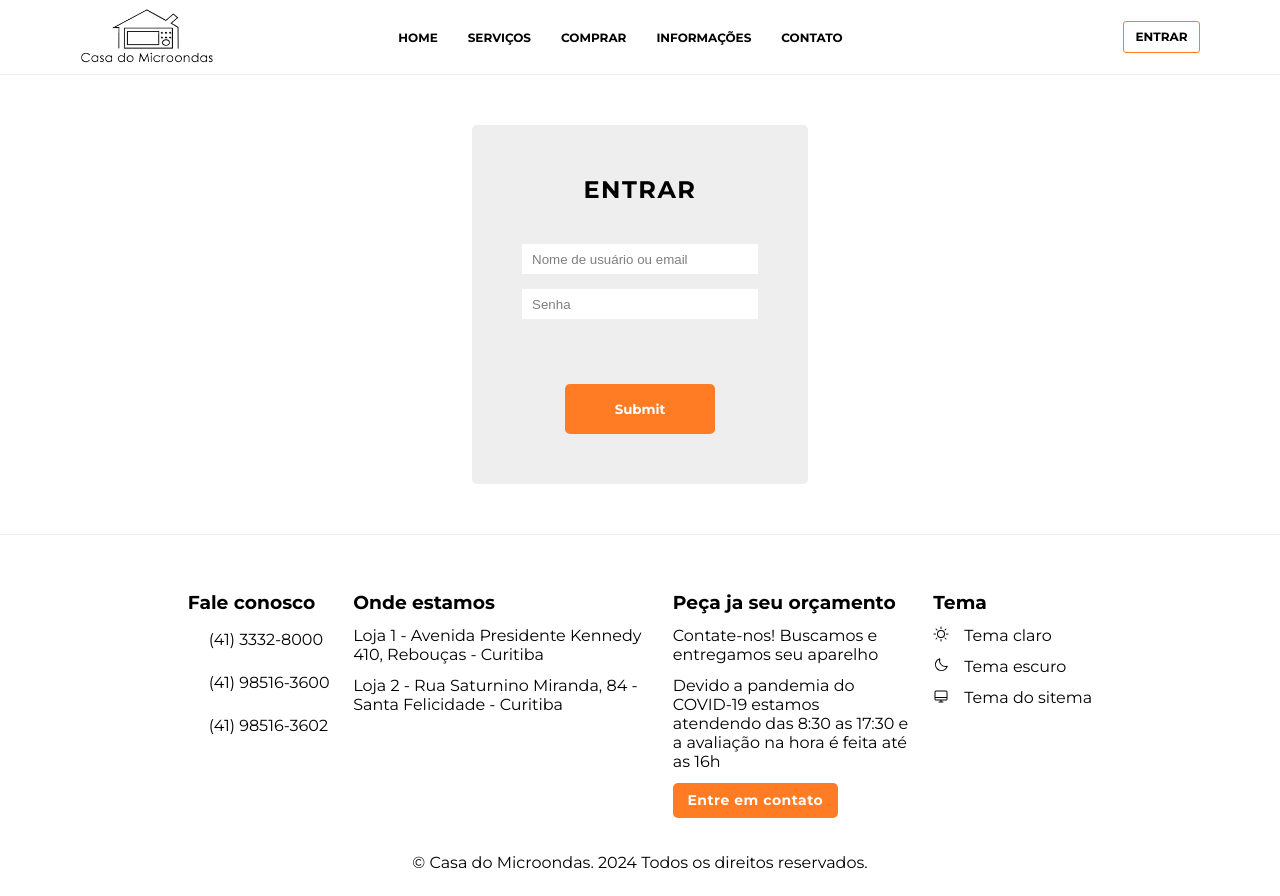
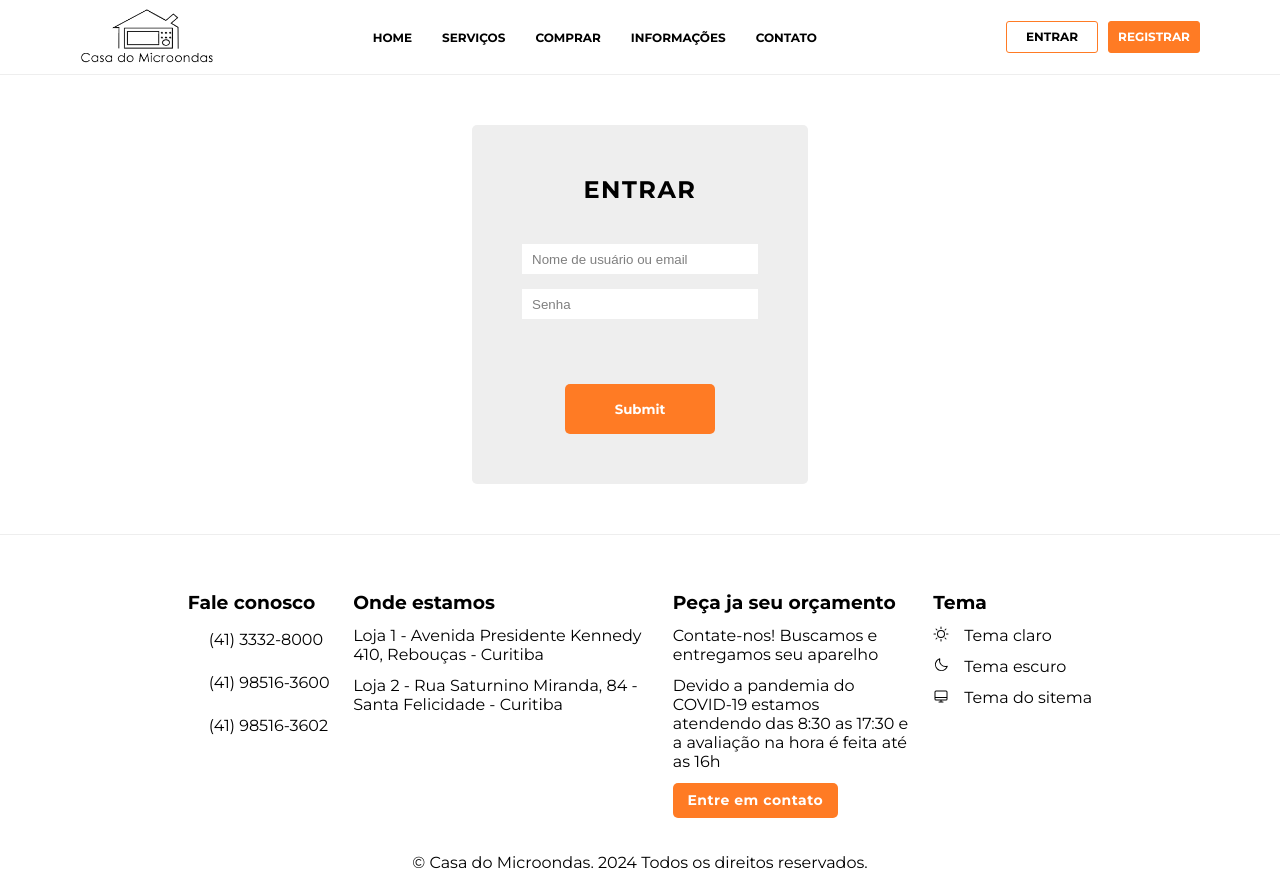
Before and after one commit to ThiagoIanuch/Casa-do-Microondas, a React (Vite) app in the folder client/: page /login in a window 1280 px wide. Built offline with nearby package versions, Linux system fonts and the light colour scheme; some icons are missing.

Commit message:
Adicionar botão para registro

```diff
--- a/client/src/components/menu.jsx
+++ b/client/src/components/menu.jsx
@@ -70,6 +70,7 @@ function Menu() {
 
             <div className="login-container">
                 <a href="/login" className={color ? "login-link" : "login-link color-hero"}>Entrar</a>
+                <a href="/register" className={color ? "login-link register" : "login-link color-hero register"}>Registrar</a>
             </div>
         </header>
     )
--- a/client/src/css/menu.css
+++ b/client/src/css/menu.css
@@ -148,7 +148,7 @@
 }
 
 .login-link {
-    width: 75px;
+    width: 90px;
     height: 30px;
     color: var(--color-font);
     border: 1px solid var(--color-orange);
@@ -160,6 +160,7 @@
     text-align: center;
     line-height: 30px;
     text-decoration: none;
+    margin-left: 10px;
 }
 
 .login-link:hover {
@@ -187,3 +188,8 @@
         display: none;
     }
 }
+
+.register {
+    color: white;
+    background-color: var(--color-orange);
+}
```
